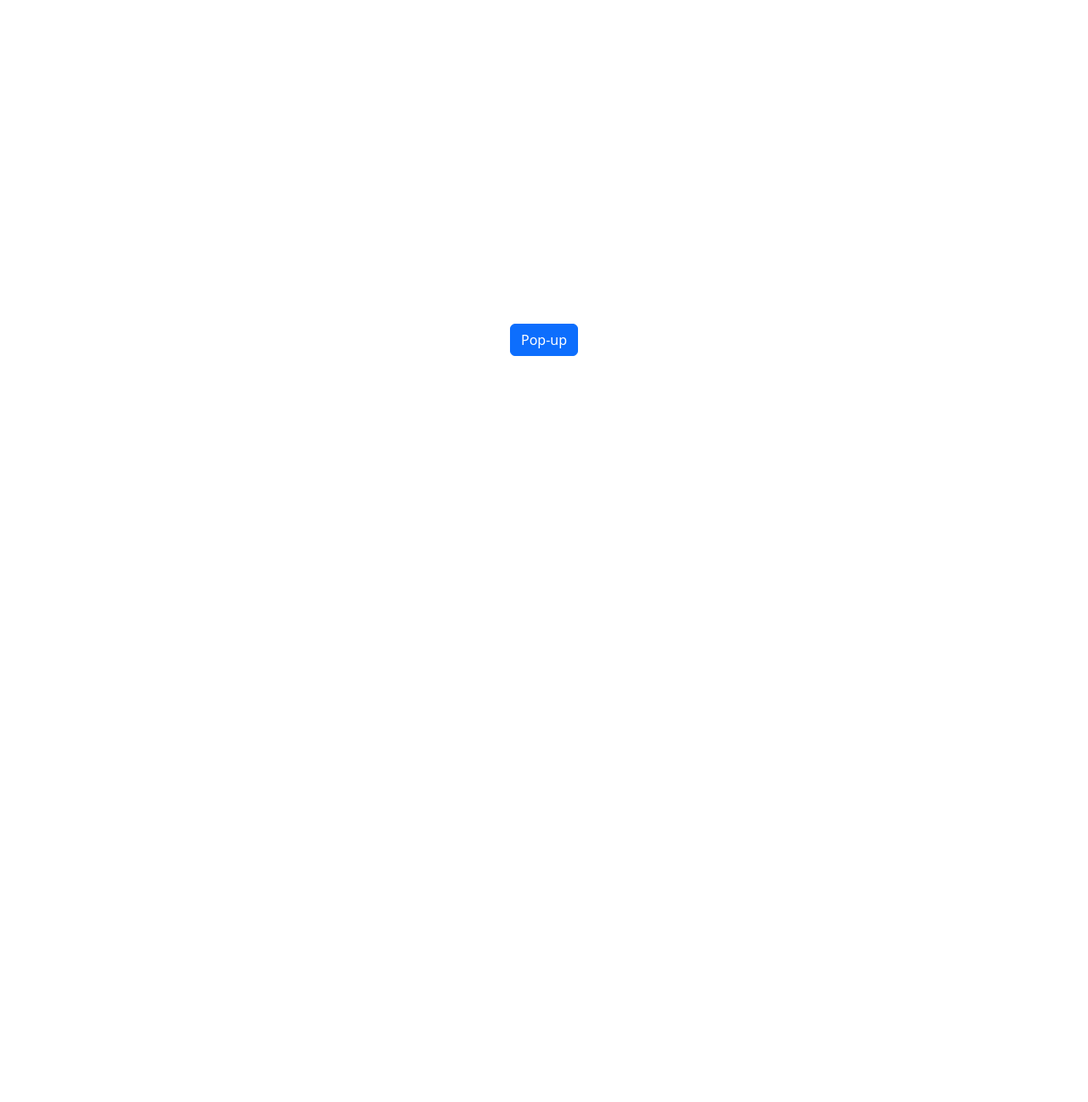
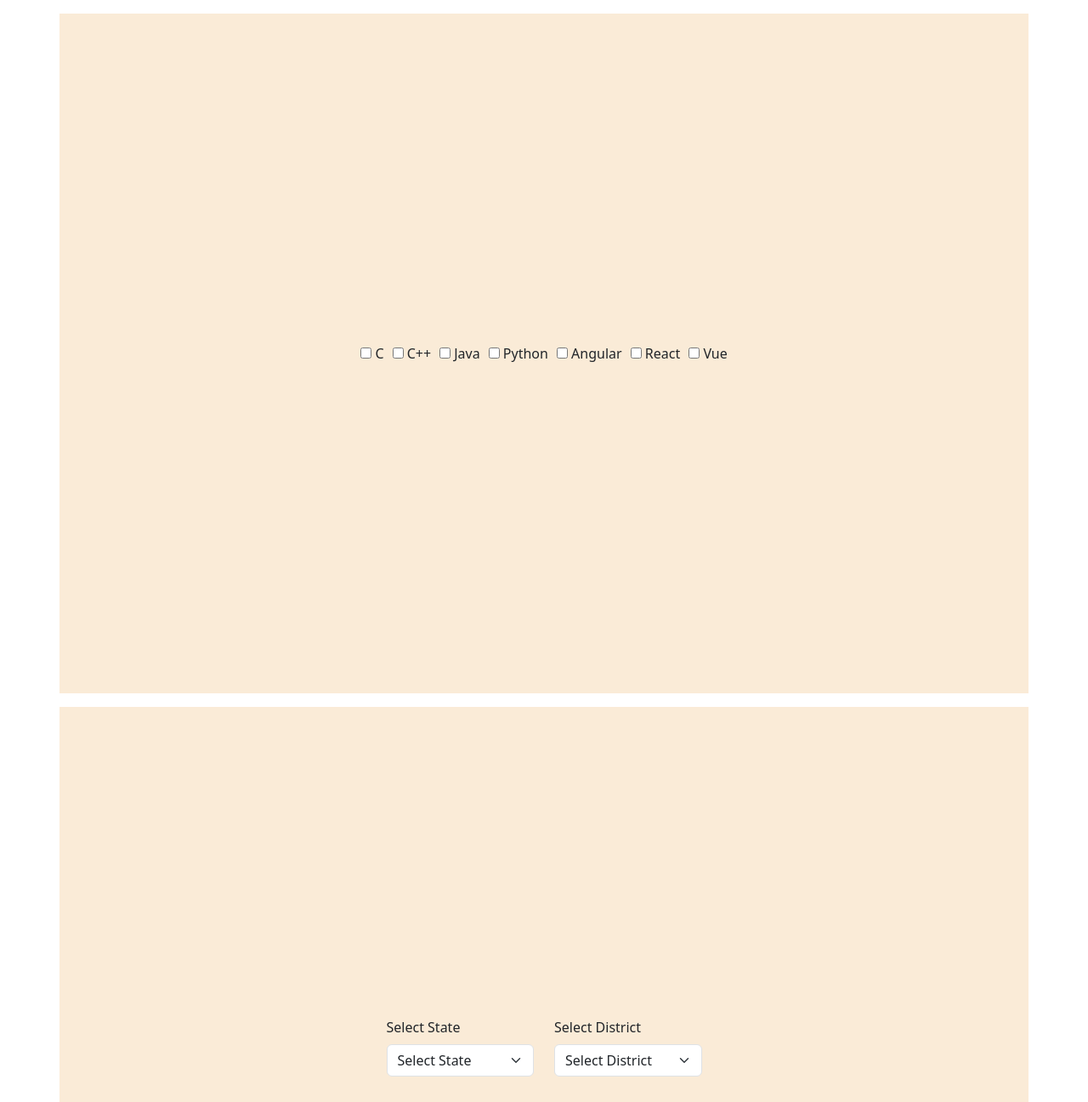
Before and after one commit to dropmailtosharan1/Real-Time-Tasks, an Angular app: page / in a window 1280 px wide. Shown: the top 1297 px of the page at 85% size. Before the commit the page ends 800 px from the top, so only its background shows below. Built offline with nearby package versions, Linux system fonts and the light colour scheme.

Commit message:
Multi check box updated

```diff
--- a/src/app/app.component.html
+++ b/src/app/app.component.html
@@ -1 +1,2 @@
-<app-pop-up></app-pop-up>
+<!-- <app-pop-up></app-pop-up> -->
+<app-test1></app-test1>
--- a/src/app/app.component.ts
+++ b/src/app/app.component.ts
@@ -1,11 +1,12 @@
 import { Component } from '@angular/core';
 import { PopUpComponent } from './pop-up/pop-up.component';
 import { CommonModule } from '@angular/common';
+import { Test1Component } from './test1/test1.component';
 
 @Component({
   selector: 'app-root',
   standalone: true,
-  imports: [ PopUpComponent, CommonModule],
+  imports: [ PopUpComponent, CommonModule, Test1Component],
   templateUrl: './app.component.html',
   styleUrl: './app.component.scss'
 })
--- /dev/null
+++ b/src/app/test1/test1.component.html
@@ -0,0 +1,55 @@
+<div class="container mt-3">
+<ng-container *ngFor="let language of languages">
+    <label for="{{language}}">
+        <input type="checkbox" value="{{language}}" (change)="updateLanguages($event)">
+        {{language}}
+    </label>
+</ng-container>
+
+<div class="display mt-5" *ngIf="testForm.get('languages')?.value?.length">
+    {{testForm.get('languages')?.value | json}}
+</div>
+
+</div>
+
+<!--
+<div class="dropdown">
+    <select (change)="updateDistricts($event)">
+        <option value="-1">Select State</option>
+        <ng-container *ngFor="let state of states">
+            <option [value]="state.id">{{state.name}}</option>
+        </ng-container>
+    </select>
+
+    <select>
+        <option value="-1">Select District</option>
+        <ng-container *ngFor="let district of filteredDistricts">
+            <option [value]="district.id">{{district.name}}</option>
+        </ng-container>
+    </select>
+</div>
+
+<hr> -->
+
+<div class="container mt-3">
+    <div class="row">
+        <div class="col-md-6">
+            <label for="stateSelect" class="form-label">Select State</label>
+            <select id="stateSelect" class="form-select" (change)="updateDistricts($event)">
+                <option value="-1">Select State</option>
+                <ng-container *ngFor="let state of states">
+                    <option [value]="state.id">{{ state.name }}</option>
+                </ng-container>
+            </select>
+        </div>
+        <div class="col-md-6">
+            <label for="districtSelect" class="form-label">Select District</label>
+            <select id="districtSelect" class="form-select">
+                <option value="-1">Select District</option>
+                <ng-container *ngFor="let district of filteredDistricts">
+                    <option [value]="district.id">{{ district.name }}</option>
+                </ng-container>
+            </select>
+        </div>
+    </div>
+</div>
--- /dev/null
+++ b/src/app/test1/test1.component.scss
@@ -0,0 +1,15 @@
+ .container{
+    display: flex;
+    justify-content: center;
+    gap: 10px;
+    align-items: center;
+    height: 100vh;
+    background-color: antiquewhite;
+    display{
+        display: block;
+    }
+ }
+
+ input{
+    cursor: pointer;
+ }
--- /dev/null
+++ b/src/app/test1/test1.component.ts
@@ -0,0 +1,82 @@
+import { CommonModule } from '@angular/common';
+import { Component, OnInit } from '@angular/core';
+import { FormArray, FormBuilder } from '@angular/forms';
+import { log } from 'console';
+@Component({
+  selector: 'app-test1',
+  standalone: true,
+  imports: [CommonModule],
+  templateUrl: './test1.component.html',
+  styleUrl: './test1.component.scss',
+})
+export class Test1Component implements OnInit {
+
+   // Multiple Check box
+   testForm;
+   languages=['C','C++','Java','Python','Angular','React','Vue'];
+  constructor(private formBuilder:FormBuilder) {
+    this.testForm = this.formBuilder.group({
+      languages: this.formBuilder.array([
+
+      ])
+  });
+  }
+
+  updateLanguages(event: any) {
+    console.log(event.target.checked);
+    let languageArray = this.testForm.get('languages') as FormArray;
+    if (event.target.checked) {
+      languageArray.push(this.formBuilder.control(event.target.value));
+    } else {
+      let index = languageArray.controls.findIndex(
+        (control) => control.value === event.target.value
+      );
+      languageArray.removeAt(index);
+    }
+  }
+  // Dropdown with filter
+  states = [
+    { id: 1, name: 'Andhra Pradesh', code: 'AP' },
+    { id: 2, name: 'Telangana', code: 'TG' },
+    { id: 3, name: 'Tamilnadu', code: 'TN' },
+    { id: 4, name: 'Karnataka', code: 'KA' },
+  ];
+
+  districts = [
+    { id: 1, name: 'Kurnool', state_id: 1 },
+    { id: 2, name: 'Nandyal', state_id: 1 },
+    { id: 3, name: 'Kadapa', state_id: 1 },
+    { id: 4, name: 'Anantapur', state_id: 1 },
+    { id: 5, name: 'Chittor', state_id: 1 },
+    { id: 6, name: 'Hyderabad', state_id: 2 },
+    { id: 7, name: 'Vikarabad', state_id: 2 },
+    { id: 8, name: 'Mahaboobnagar', state_id: 2 },
+    { id: 9, name: 'Karimnagar', state_id: 2 },
+    { id: 10, name: 'Warangal', state_id: 2 },
+    { id: 11, name: 'Chennai', state_id: 3 },
+    { id: 12, name: 'Coimbatore', state_id: 3 },
+    { id: 13, name: 'Vellore', state_id: 3 },
+    { id: 14, name: 'Madurai', state_id: 3 },
+    { id: 15, name: 'Kanchipuram', state_id: 3 },
+    { id: 16, name: 'Bangalore', state_id: 4 },
+    { id: 17, name: 'Mysore', state_id: 4 },
+    { id: 18, name: 'Raichur', state_id: 4 },
+    { id: 19, name: 'Ballary', state_id: 4 },
+    { id: 20, name: 'Tumkur', state_id: 4 },
+  ];
+
+  ngOnInit() {}
+
+  filteredDistricts = this.districts;
+
+  updateDistricts(event: any) {
+    let stateId = event.target.value;
+    this.filteredDistricts = this.districts.filter((district) => {
+      console.log(district.state_id, stateId);
+      return district.state_id == stateId;
+    });
+  }
+
+
+
+}
```
Also changed, not shown: 1 other file (tests, documents, lock files or other folders).
